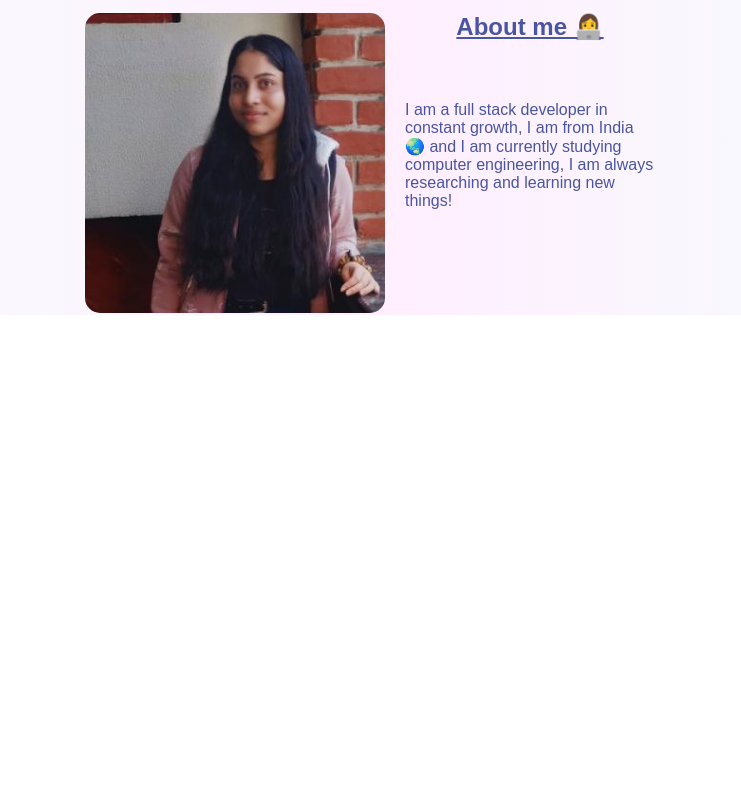
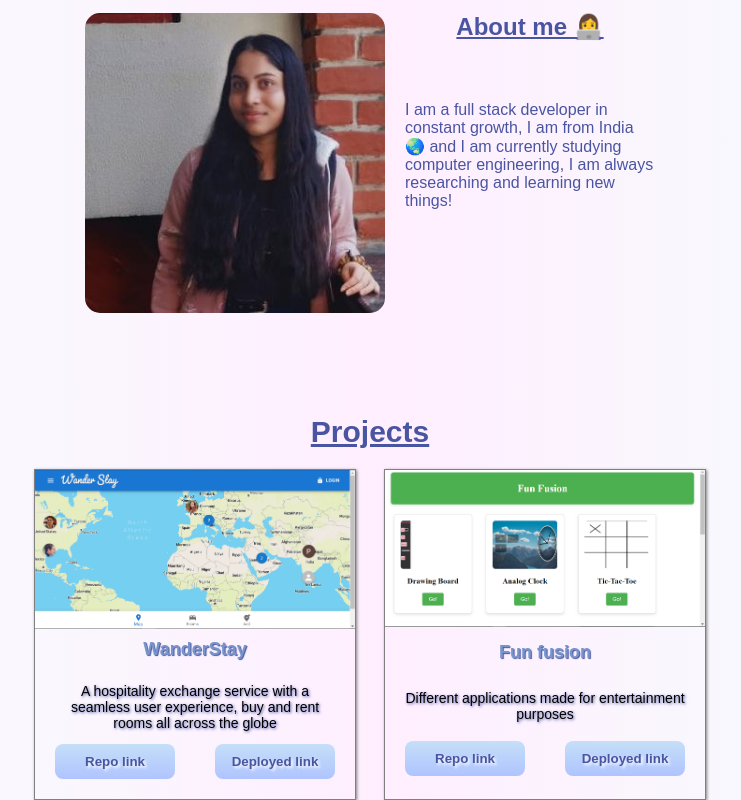
Before and after one commit to Priyanshi662/Portfolio, a React (Vite) app: page / in a window 1280 px wide. Shown: the part 877-1677 px from the top of the page, without its empty margins (270-1011 px from the left). Before the commit the page ends 1192 px from the top, so only its background shows below. Built offline with nearby package versions, Linux system fonts and the light colour scheme.

Commit message:
adding projects

```diff
--- a/src/App.css
+++ b/src/App.css
@@ -289,10 +289,10 @@
 
   .aboutMe-text .typing-mode {
     display: block;
-    width: 10ch;
-    border-right: 4px solid;
+    width: 12ch;
+    border-right: 5px solid;
     white-space: nowrap;
-    animation: typing 2s steps(10), blink 0.5s infinite step-end alternate;
+    animation: typing 2s steps(12), blink 0.5s infinite step-end alternate;
     overflow: hidden;
   }
 
@@ -322,57 +322,7 @@
     border-radius: 1.5rem;
     object-fit: cover;
   }
-  /*Experiencias*/
-  .experience-section{
-    display: flex;
-    flex-direction: column;
-    align-items: center;
-    margin: 5rem 0;
-  }
-
-  .experience-section > div{
-    display: flex;
-    margin-top: 2rem;
-    gap: 4rem;
-    flex-wrap: wrap;
-  }
-  .experience-section > h2{
-    font-size: 2.4rem;
-    color: var(--dark-blue);
-    text-decoration: underline;
-  }
-
-  .experience-section article{
-    padding: 1.5rem;
-    box-shadow: rgba(0, 0, 0, 0.24) 0px 3px 8px;
-    background-color: white;
-    max-width: 40rem;
-  }
-
-  .experience-section article h2{
-    font-size: 2.2rem;
-    text-align: center;
-    margin-bottom: 1rem;
-    color: var(--blue);
-  }
-
-  .experience-section article h3{
-    opacity: 0.5;
-    font-size: 1.8rem;
-  }
-
-  .experience-section article p{
-    font-size: 1.6rem;
-    width: 100%;
-  }
-
-  .experience-section article img{
-    width: 100%;
-    /* max-width: 32rem; */
-  }
-
-
-  /*Proyectos*/
+  /*Projects*/
 
   .projects-section {
     margin-top: 10rem;
--- a/src/App.jsx
+++ b/src/App.jsx
@@ -1,11 +1,13 @@
 import { Header } from "./components/Header"
 import { Content } from "./components/Content"
+import { Projects} from "./components/Project"
 import './App.css'
 function App() {
   return (
     <>
     <Header/>
     <Content/>
+    <Projects/>
     </>
   )
 }
--- /dev/null
+++ b/src/components/Project.jsx
@@ -0,0 +1,75 @@
+import propTypes from "prop-types";
+import deployed from "../assets/Projects/deployed.png"
+import funfusion from "../assets/Projects/funfusion.png"
+
+export function Projects() {
+  const projects = [
+    {
+      title: "WanderStay",
+      img: deployed,
+      page: "https://wander-stay.netlify.app/",
+      repo: "https://github.com/Priyanshi662/WanderStay",
+      description: "A hospitality exchange service with a seamless user experience, buy and rent rooms all across the globe",
+    },
+    {
+      title: "Fun fusion",
+      img: funfusion,
+      page: "https://juandvp0303.github.io/Tic-Tac-Toe-With-REACT/",
+      repo: "https://github.com/Priyanshi662/FunFusion",
+      description: "Different applications made for entertainment purposes",
+    },
+  ];
+
+  return (
+    <div className="projects-section">
+      <h2>Projects</h2>
+      <section id="projects-container">
+
+        {projects.map((project,i) => {
+          return <ProjectsCards
+          key={i}
+          title={project.title}
+          img={project.img}
+          page={project.page}
+          repo={project.repo}
+          description={project.description}
+        />
+
+        })}
+
+      </section>
+    </div>
+  );
+}
+
+function ProjectsCards({ title, img, repo, page, description }) {
+  return (
+    <article className="projects-article">
+      <img className="projects-imgs" src={img} alt="" />
+      <h2>{title}</h2>
+
+      <p className="projects-descriptions">{description}</p>
+
+      <div className="inputs-repository-container">
+        <input
+          type="button"
+          value="Repo link"
+          onClick={() => window.open(repo, "_blank")}
+        />
+        <input
+          type="button"
+          value="Deployed link"
+          onClick={() => window.open(page, "_blank")}
+        />
+      </div>
+    </article>
+  );
+}
+
+ProjectsCards.propTypes = {
+  title: propTypes.string.isRequired,
+  img: propTypes.string.isRequired,
+  repo: propTypes.string.isRequired,
+  page: propTypes.string.isRequired,
+  description: propTypes.string.isRequired,
+};
```
Also changed, not shown: src/assets/Projects/deployed.png (added), src/assets/Projects/funfusion.png (added).
